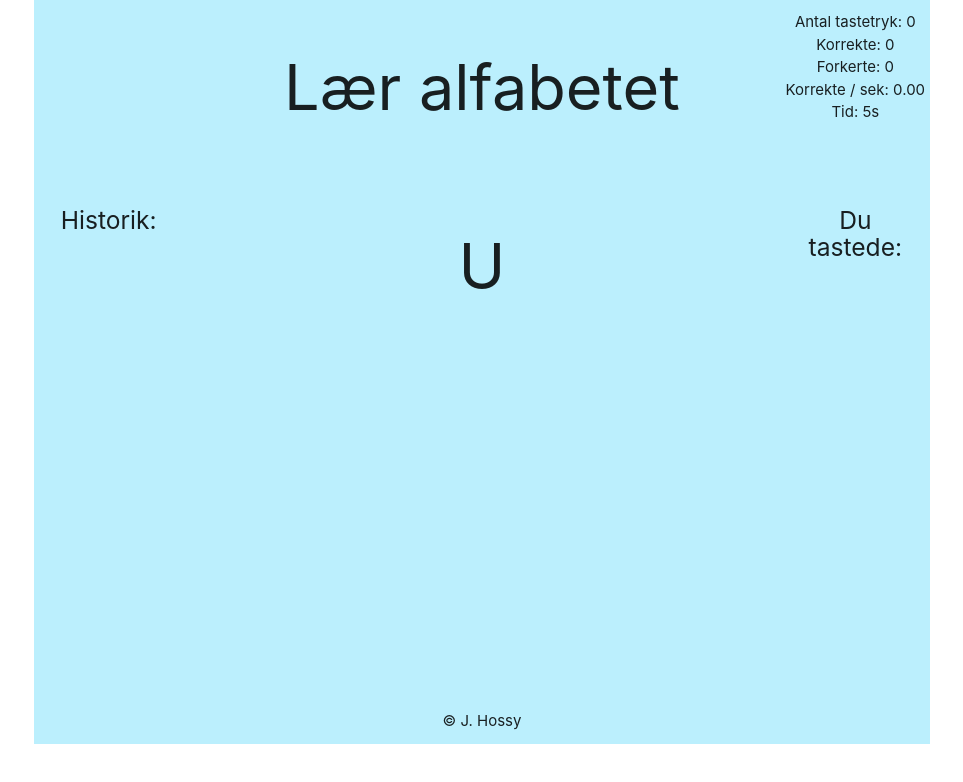
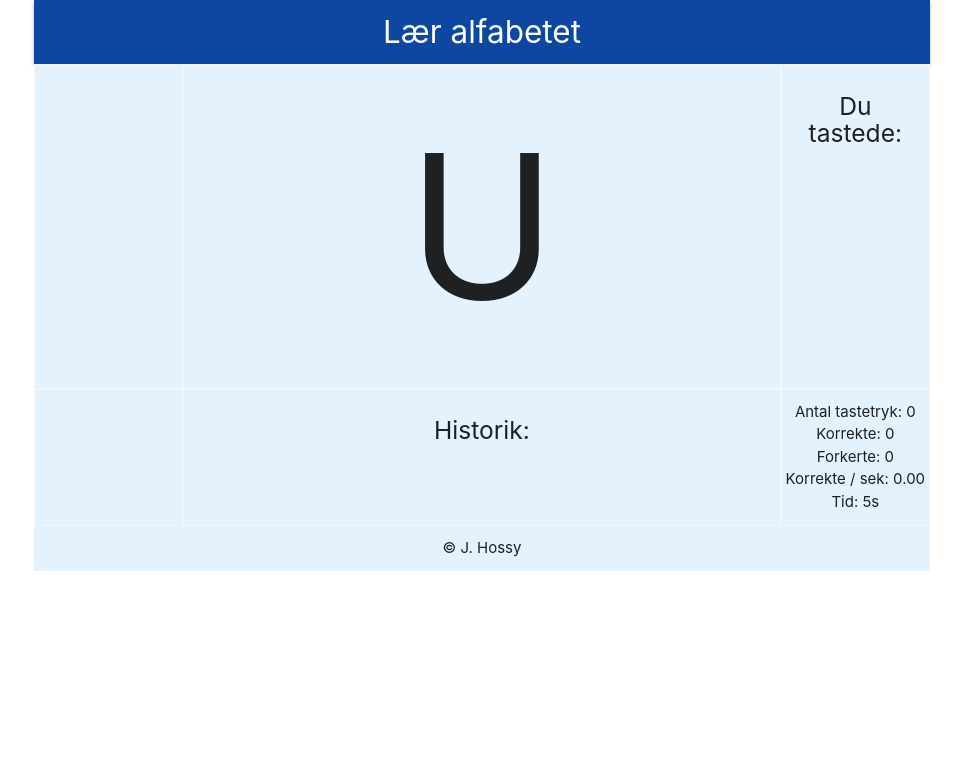
Before and after one commit to jhossy/LearnTheAlphabet, a React (Create React App) app in the folder learn-the-alphabet/: page / in a window 1280 px wide. Shown: the top 782 px of the page, without its empty margins (158-1121 px from the left). Built offline with nearby package versions, Linux system fonts and the light colour scheme.

Commit message:
adjusted styling

```diff
--- a/learn-the-alphabet/src/App.css
+++ b/learn-the-alphabet/src/App.css
@@ -1,25 +1,9 @@
 html, body {
-  min-height: 100%;
+  height: 100%;
 }
 
 .app {
-  background-color: #bbeffd;
   text-align: center;
-}
-
-@media (prefers-reduced-motion: no-preference) {
-  .App-logo {
-    animation: App-logo-spin infinite 20s linear;
-  }
-}
-
-.row > .col {
-  padding-top: 0.75rem;
-  padding-bottom: 0.75rem;
-}
-
-.content-row{
-  min-height: 500px;
 }
 
 .App-link {
@@ -35,6 +19,29 @@ html, body {
   }
 }
 
+.flex {
+  display: flex;
+  flex-wrap: wrap;
+}
+
+.grid {
+  border: 1px solid #f5f5f5;
+}
+
 .history {
   overflow-wrap: anywhere;
 }
+
+.puzzle-letter{
+  font-size: 200px;
+}
+
+.row {
+  height: 100%;
+  margin-bottom: 0px;
+}
+
+.row > .col {
+  padding-top: 0.75rem;
+  padding-bottom: 0.75rem;
+}
--- a/learn-the-alphabet/src/App.js
+++ b/learn-the-alphabet/src/App.js
@@ -1,6 +1,7 @@
 import './App.css';
 import Letter from './components/letter';
 import Stats from './components/stats';
+import Navigation from './components/navigation'
 import { useEffect, useState } from 'react';
 import * as constants from './components/constants';
 
@@ -75,17 +76,20 @@ function App() {
   return (
     <div className="app container">
       <div className="row">
-        <div className="col s12 m4 l2"></div>
-        <div className="col s12 m4 l8 center-align"><h1>{constants.HEADER_LABEL}</h1></div>
-        <div className="col s12 m4 l2"><Stats noOfKeyboardEvents={noOfKeyboardEvents} noOfCorrect={noOfCorrect} noOfIncorrect={noOfIncorrect}/></div>
+        <Navigation />
       </div>
-      <div className="row content-row">
-        <div className="col s12 m4 l2 history"><h5>{constants.HISTORY}:</h5>{history}</div>
-        <div className="col s12 m4 l8"><Letter letter={activeLetter} onLetterKeyPress={key=> declarePressedLetter(key)} /></div>
-        <div className="col s12 m4 l2"><h5>{constants.YOU_ENTERED}:</h5><h1>{pressedLetter}</h1></div>
+      <div className="row flex">
+        <div className="col grid s12 m4 l2 blue lighten-5"></div>
+        <div className="col grid s12 m4 l8 blue lighten-5"><Letter letter={activeLetter} onLetterKeyPress={key=> declarePressedLetter(key)} /></div>
+        <div className="col grid s12 m4 l2 blue lighten-5"><h5>{constants.YOU_ENTERED}:</h5><h1>{pressedLetter}</h1></div>
+      </div>
+      <div className="row flex">
+        <div className="col grid s12 m4 l2 blue lighten-5"></div>
+        <div className="col grid s12 m4 l8 history blue lighten-5"><h5>{constants.HISTORY}:</h5>{history}</div>
+        <div className="col grid s12 m4 l2 blue lighten-5"><Stats noOfKeyboardEvents={noOfKeyboardEvents} noOfCorrect={noOfCorrect} noOfIncorrect={noOfIncorrect}/></div>
       </div>
       <div className="row">
-        <div className="col s12">&copy; J. Hossy</div>
+        <div className="col s12 blue lighten-5">&copy; J. Hossy</div>
       </div>
     </div>
   );
--- a/learn-the-alphabet/src/components/Letter.js
+++ b/learn-the-alphabet/src/components/Letter.js
@@ -18,8 +18,8 @@ function Letter(props) {
 
     return (
         <div className="container">
-            <div className="row s12 center-align">
-                <h1>{letter.char}</h1>
+            <div className="row s12 center-align puzzle-letter">
+                {letter.char}
             </div>
         </div>
     );
--- /dev/null
+++ b/learn-the-alphabet/src/components/navigation.js
@@ -0,0 +1,18 @@
+import * as constants from './constants';
+
+function Navigation() {
+    return (
+        <nav>
+            <div className="nav-wrapper blue darken-4">
+                <a href="#" className="brand-logo center">{constants.HEADER_LABEL}</a>
+                {/* <ul id="nav-mobile" class="right hide-on-med-and-down">
+                    <li><a href="sass.html">Sass</a></li>
+                    <li><a href="badges.html">Components</a></li>
+                    <li><a href="collapsible.html">JavaScript</a></li>
+                </ul> */}
+            </div>
+        </nav>
+    );
+}
+
+export default Navigation;
```
